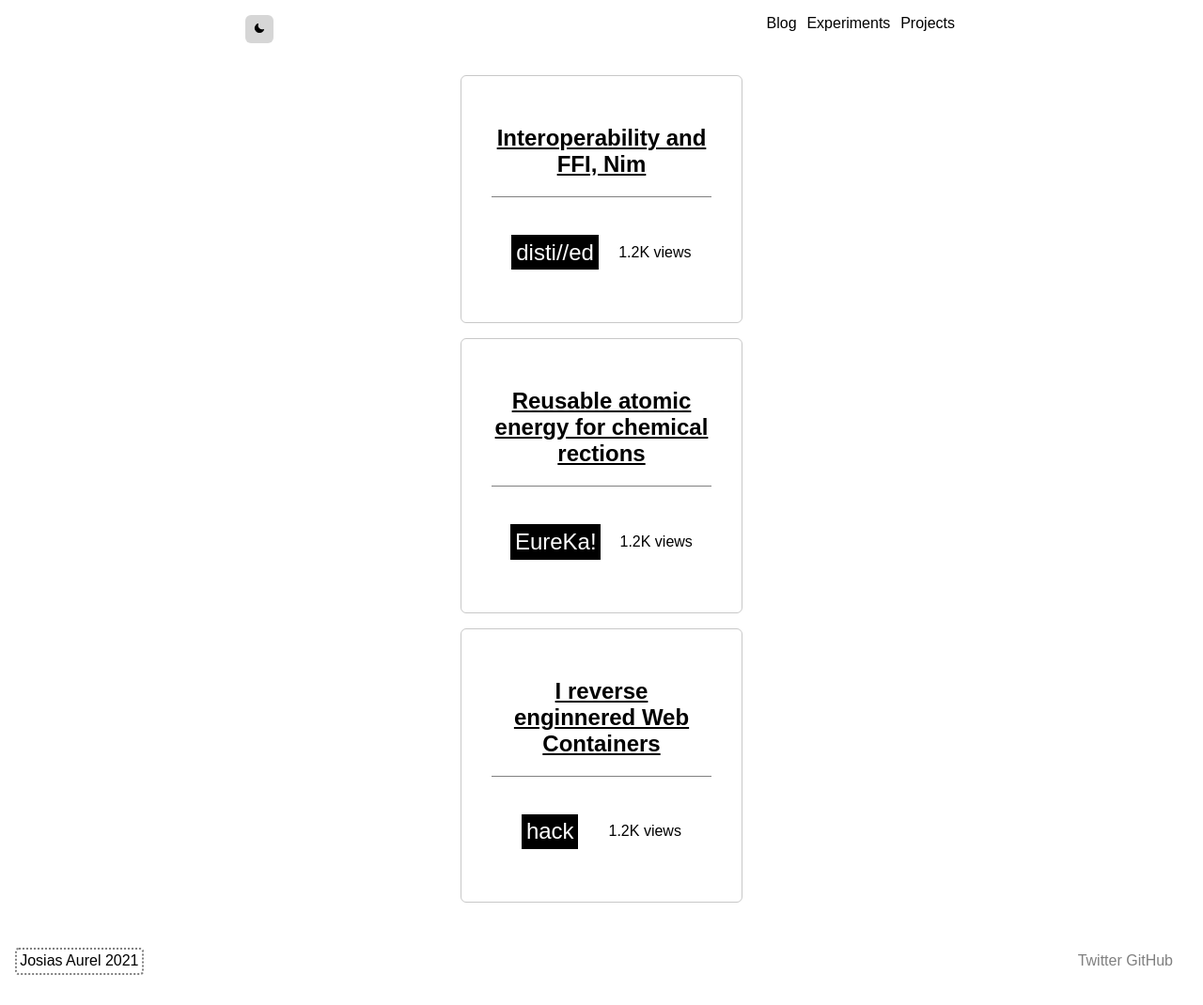
After one commit to JosiasAurel/webspace, a FastAPI app: template templates/blog.html in a window 1280 px wide. The commit adds this page. Shown: the whole page at 94% size. Run offline with FastAPI, Linux system fonts and the light colour scheme; the template is opened without the code that fills it, so the values that code supplies are empty.

Commit message:
create blog page

```diff
--- a/server.py
+++ b/server.py
@@ -22,9 +22,17 @@ async def about(request: Request):
     return templates.TemplateResponse("about.html", {"request": request})
 
 
+@app.get("/{page}", response_class=HTMLResponse)
+async def show_page(request: Request, page: str):
+    try:
+        return templates.TemplateResponse(f"{page}.html", {"request": request})
+    except:
+        return "Could not find requested page"
+
+
 @app.get("/post/{post}")
 async def handle_post(request: Request, post: str):
-    _content = open(f"content/{post}.md")
-    content = markdown(_content.read())
-    _content.close()
-    return templates.TemplateResponse("post.html", {"request": request, "content": content})
+    try:
+        return templates.TemplateResponse(f"{post}.html", {"request": request})
+    except:
+        return "Something went wrong"
--- /dev/null
+++ b/static/css/blog.css
@@ -0,0 +1,125 @@
+:root {
+  --hbg-color: black;
+  --txt-color: white;
+}
+
+* {
+  box-sizing: border-box;
+  transition: all 0.3s ease-in-out;
+}
+
+body {
+  margin: 0 auto;
+  background-color: white;
+  color: black;
+  font-family: sans-serif;
+  scroll-behavior: smooth;
+}
+
+.darkBody {
+  background-color: black;
+  color: white;
+}
+
+header {
+  display: flex;
+  justify-content: space-evenly;
+  padding: 1em 0 1em 0;
+  width: 100vw;
+  position: fixed;
+  top: 0;
+  backdrop-filter: blur(5px);
+}
+
+header button {
+  width: 30px;
+  height: 30px;
+  border: solid transparent;
+  background-color: rgba(128, 128, 128, 0.322);
+  backdrop-filter: blur(5px);
+  border-radius: 6px;
+}
+
+header a {
+  text-decoration: none;
+  color: inherit;
+  padding: 0.2em;
+  border-radius: 4px;
+}
+
+header a:hover {
+  background-color: var(--hbg-color);
+  color: var(--txt-color);
+  margin: 0 1em 0 1em;
+}
+
+footer {
+  display: flex;
+  justify-content: space-between;
+  align-items: center;
+  margin: 1em 2em 1em 1em;
+}
+
+footer p {
+  padding: 0.2em;
+  border: 2px dotted grey;
+  border-radius: 4px;
+}
+
+footer a {
+  text-decoration: none;
+  color: grey;
+}
+
+main {
+  margin-top: 4em;
+}
+
+.blog-posts {
+  display: flex;
+  flex-direction: column;
+  align-items: center;
+  justify-content: center;
+}
+
+.post {
+  text-align: center;
+  max-width: 300px;
+  max-height: 400px;
+  min-height: 200px;
+  border: 1px solid rgba(104, 104, 104, 0.363);
+  border-radius: 6px;
+  padding: 2em;
+  margin: 1em 0 1em 0;
+}
+
+.center-sep {
+  display: flex;
+  justify-content: center;
+  align-items: center;
+}
+
+.post h1 {
+  text-decoration: underline;
+}
+
+.post .sep {
+  width: 100%;
+  height: 0.5px;
+  background-color: grey;
+  padding: 0.5px;
+}
+
+.post-info {
+  margin-top: 1em;
+  display: flex;
+  justify-content: space-evenly;
+  align-items: center;
+}
+
+.post-info .tag {
+  color: var(--txt-color);
+  background-color: var(--hbg-color);
+  font-size: 1.5em;
+  padding: 0.2em;
+}
--- /dev/null
+++ b/static/js/blog.js
@@ -0,0 +1,41 @@
+
+document.getElementById("right").innerText = `Josias Aurel ${new Date().getFullYear()}`
+
+// let currentTheme = localStorage.getItem("theme");
+
+const themeToggle = document.getElementById("themeToggle");
+
+themeToggle.addEventListener("click", () => {
+    let currentTheme = localStorage.getItem("theme");
+    console.log(currentTheme)
+    if (currentTheme === "dark") {
+        // get necessary elements
+        let pars = document.getElementById("content");
+        let link1 = document.getElementById("l1");
+        let link2 = document.getElementById("l2");
+        let toggle = document.getElementById("toggle");
+
+
+        document.body.classList.remove("darkBody");
+        pars.style.color = "black";
+        link1.style.color = "black";
+        link2.style.color = "black";
+        toggle.src = `/static/img/moon.svg`;
+        toggle.style.filter = "invert(0)";
+        localStorage.setItem("theme", "light");
+    } else {
+        // get necessary elements
+        let pars = document.getElementById("content");
+        let link1 = document.getElementById("l1");
+        let link2 = document.getElementById("l2");
+        let toggle = document.getElementById("toggle");
+
+        document.body.classList.add("darkBody");
+        pars.style.color = "white";
+        link1.style.color = "white";
+        link2.style.color = "white";
+        toggle.src = `/static/img/sun.svg`;
+        toggle.style.filter = "invert(180)";
+        localStorage.setItem("theme", "dark");
+    }
+});
--- /dev/null
+++ b/templates/blog.html
@@ -0,0 +1,87 @@
+<!DOCTYPE html>
+<html lang="en">
+<head>
+    <meta charset="UTF-8">
+    <meta http-equiv="X-UA-Compatible" content="IE=edge">
+    <meta name="viewport" content="width=device-width, initial-scale=1.0">
+    <link rel="stylesheet" href="{{url_for('static', path='/css/blog.css')}}">
+    <title>Josias Aurel - Blog</title>
+</head>
+<body>
+    <header>
+        <button id="themeToggle">
+            <img id="toggle" src="{{url_for('static', path='/img/moon.svg')}}" alt="moon">
+            <!-- <svg xmlns="http://www.w3.org/2000/svg" viewBox="0 0 24 24">
+                        <g data-name="Layer 2">
+                            <g data-name="moon">
+                                <rect width="24" height="24" opacity="0" />
+                                <path
+                                    d="M12.3 22h-.1a10.31 10.31 0 0 1-7.34-3.15 10.46 10.46 0 0 1-.26-14 10.13 10.13 0 0 1 4-2.74 1 1 0 0 1 1.06.22 1 1 0 0 1 .24 1 8.4 8.4 0 0 0 1.94 8.81 8.47 8.47 0 0 0 8.83 1.94 1 1 0 0 1 1.27 1.29A10.16 10.16 0 0 1 19.6 19a10.28 10.28 0 0 1-7.3 3z" />
+                            </g>
+                        </g>
+                    </svg> -->
+        </button>
+        <div class="mobile-menu">
+
+        </div>
+        <nav>
+            <a id="headerLink" href="#">Blog</a>
+            <a id="headerLink" href="#">Experiments</a>
+            <a id="headerLink" href="#">Projects</a>
+        </nav>
+    </header>
+
+    <section class="blog-posts">
+        <main>
+
+            <div class="post">
+                <h1>Interoperability and FFI, Nim</h1>
+                <span class="center-sep">
+                    <span class="sep">
+
+                    </span>
+                </span>
+                <span class="post-info">
+                    <p class="tag">disti//ed</p>
+                    <p>1.2K views</p>
+                </span>
+            </div>
+
+            <div class="post">
+                <h1>Reusable atomic energy for chemical rections</h1>
+                <span class="center-sep">
+                    <span class="sep">
+
+                    </span>
+                </span>
+                <span class="post-info">
+                    <p class="tag">EureKa!</p>
+                    <p>1.2K views</p>
+                </span>
+            </div>
+
+            <div class="post">
+                <h1>I reverse enginnered Web Containers</h1>
+                <span class="center-sep">
+                    <span class="sep">
+
+                    </span>
+                </span>
+                <span class="post-info">
+                    <p class="tag">hack</p>
+                    <p>1.2K views</p>
+                </span>
+            </div>
+        </main>
+    </section>
+    <footer>
+        <p id="right"></p>
+
+        <nav>
+            <a href="https://twitter.com/JosiasWing">Twitter</a>
+            <a href="https://github.com/JosiasAurel">GitHub</a>
+        </nav>
+    </footer>
+    <script src="{{request.url_for('static', path='/js/blog.js')}}"></script>
+</body>
+</html>
--- a/templates/index.html
+++ b/templates/index.html
@@ -25,7 +25,7 @@
 
         </div>
         <nav>
-            <a id="headerLink" href="#">Blog</a>
+            <a id="headerLink" href="/blog">Blog</a>
             <a id="headerLink" href="#">Experiments</a>
             <a id="headerLink" href="#">Projects</a>
         </nav>
```
